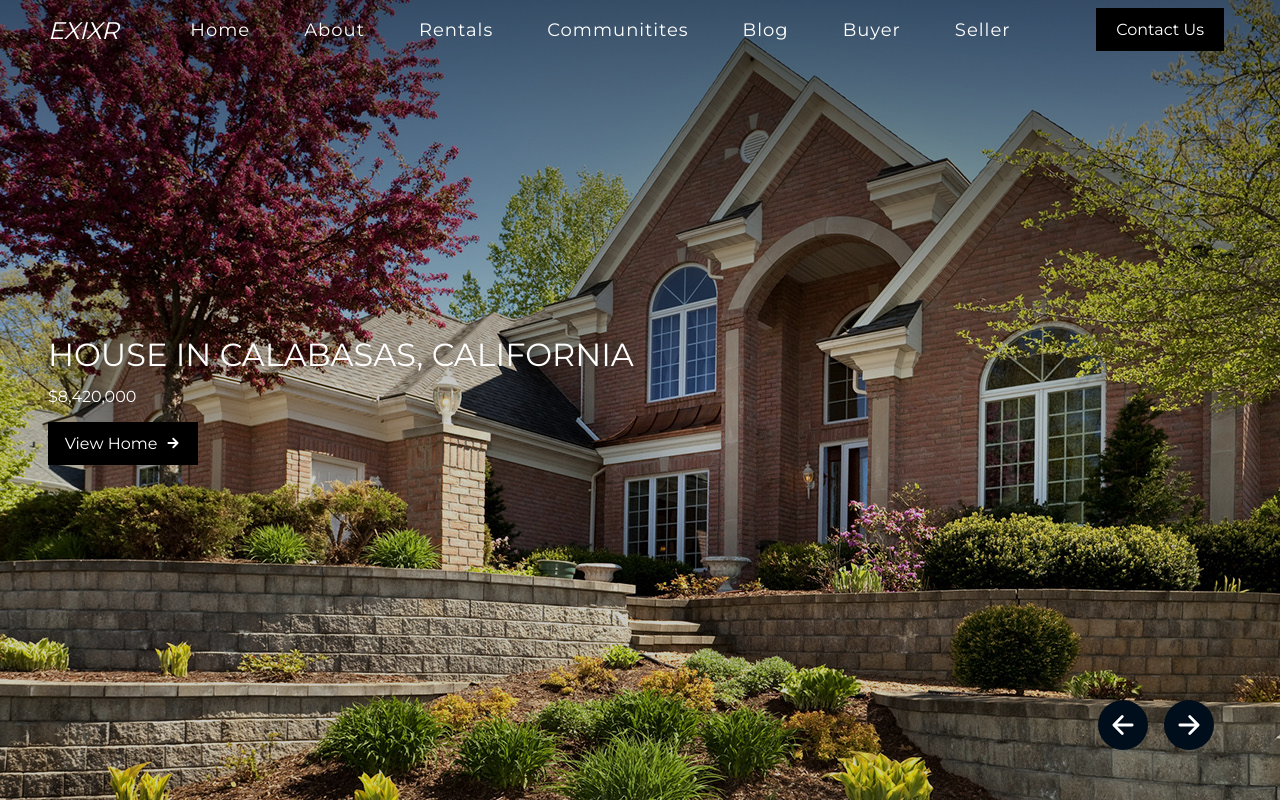
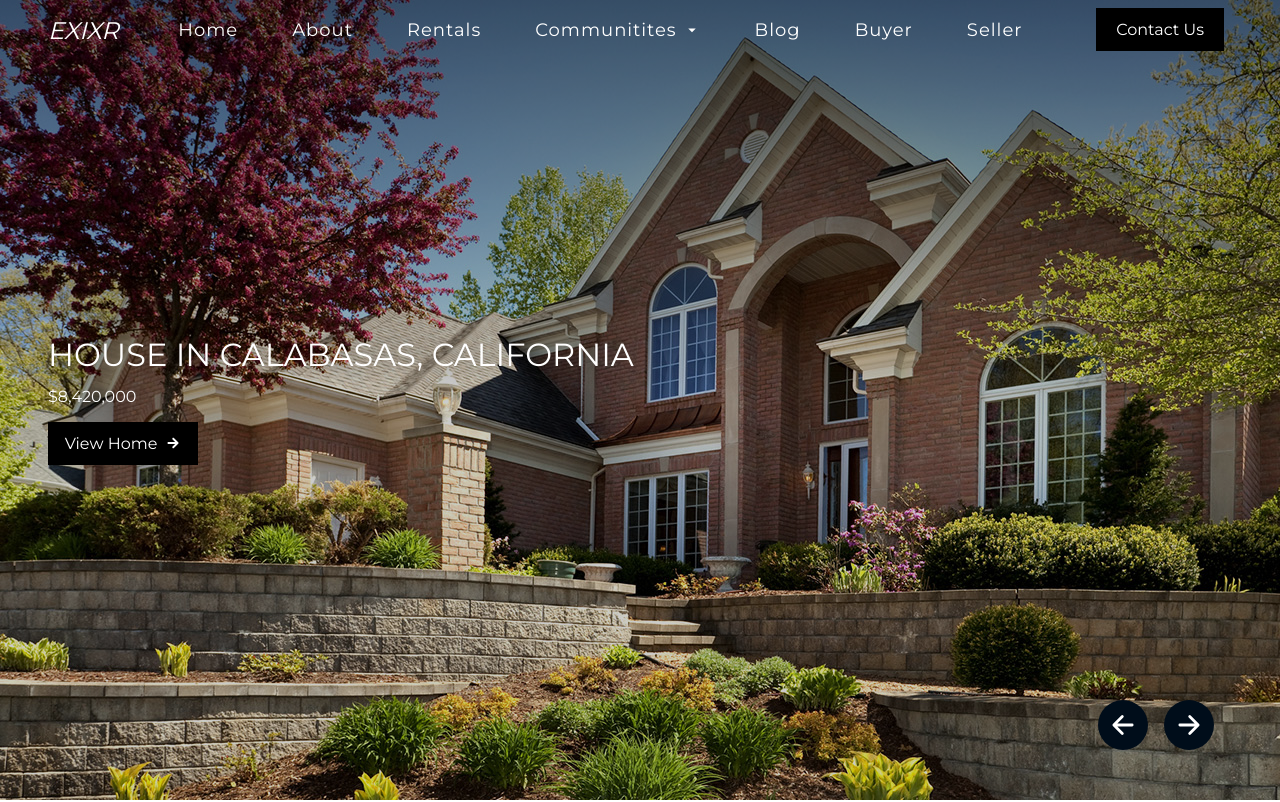
Before and after one commit to sazzadhossainapple/react-real-estate-website, a React (Create React App) app: page / in a window 1280 px wide. Shown: the top 802 px of the page. Built offline with nearby package versions, Linux system fonts and the light colour scheme.

Commit message:
navbar updated

```diff
--- a/src/App.js
+++ b/src/App.js
@@ -1,22 +1,23 @@
 //import React, { useState } from "react";
-import { BrowserRouter as Router, Route, Switch } from "react-router-dom";
-import Footer from "./components/footer/Footer";
+import { Route, BrowserRouter as Router, Switch } from 'react-router-dom';
+import Footer from './components/footer/Footer';
 //import DropDown from "./components/dropDown/DropDown";
 //import HeroImageSlider from "./components/heroImageSlider/HeroImageSlider";
-import Navbar from "./components/navbar/Navbar";
+import Navbar from './components/navbar/Navbar';
 //import { SliderData } from "./data/SliderData";
-import About from "./pages/about/About";
-import Blog from "./pages/blog/Blog";
-import Buyer from "./pages/buyer/Buyer";
-import Carlsbad from "./pages/communitites/carlsbad/Carlsbad";
-import Escondio from "./pages/communitites/Escondio/Escondio";
-import Hawaii from "./pages/communitites/Hawaii/Hawaii";
-import Temecula from "./pages/communitites/Temecula/Temecula";
-import Contacts from "./pages/contact/Contacts";
-import Home from "./pages/home/Home";
-import Rentals from "./pages/rentals/Rentals";
-import Seller from "./pages/seller/Seller";
-import SingleBlog from "./pages/singleBlog/SingleBlog";
+import ScrollToTop from './hook/ScrollToTop';
+import About from './pages/about/About';
+import Blog from './pages/blog/Blog';
+import Buyer from './pages/buyer/Buyer';
+import Escondio from './pages/communitites/Escondio/Escondio';
+import Hawaii from './pages/communitites/Hawaii/Hawaii';
+import Temecula from './pages/communitites/Temecula/Temecula';
+import Carlsbad from './pages/communitites/carlsbad/Carlsbad';
+import Contacts from './pages/contact/Contacts';
+import Home from './pages/home/Home';
+import Rentals from './pages/rentals/Rentals';
+import Seller from './pages/seller/Seller';
+import SingleBlog from './pages/singleBlog/SingleBlog';
 function App() {
     // const [isOpen, setIsOpen] = useState(false);
     // const toggle = () => {
@@ -25,6 +26,7 @@ function App() {
     return (
         <Router>
             <Navbar />
+            <ScrollToTop />
             {/* <DropDown /> */}
             <Switch>
                 <Route exact path="/" component={Home} />
--- a/src/components/navbar/Navbar.jsx
+++ b/src/components/navbar/Navbar.jsx
@@ -1,9 +1,10 @@
-import { useState } from "react";
-import { FaBars, FaTimes } from "react-icons/fa";
-import { Link } from "react-router-dom";
-import { menuData } from "../../data/MenuData";
-import CommunititesDropDown from "../communititesDropDown/CommunititesDropDown";
-import "./navbar.css";
+import { useState } from 'react';
+import { FaBars, FaTimes } from 'react-icons/fa';
+import { MdOutlineArrowDropDown } from 'react-icons/md';
+import { Link } from 'react-router-dom';
+import { menuData } from '../../data/MenuData';
+import CommunititesDropDown from '../communititesDropDown/CommunititesDropDown';
+import './navbar.css';
 export default function Navbar() {
     const [navBar, setNavBar] = useState(false);
     const [dropDown, setDropDown] = useState(false);
@@ -34,18 +35,18 @@ export default function Navbar() {
         }
     };
 
-  window.addEventListener("scroll", changeBackground);
+    window.addEventListener('scroll', changeBackground);
     return (
-    <div className={navBar ? "nav active" : "nav"}>
+        <div className={navBar ? 'nav active' : 'nav'}>
             <Link to="/" className="link">
                 <span className="logo"> EXIXR</span>
             </Link>
             <ul
-        className={isMobile ? "navListMobile" : "navList"}
+                className={isMobile ? 'navListMobile' : 'navList'}
                 onClick={() => setIsMobile(false)}
             >
                 {menuData.map((item, index) => {
-          if (item.title === "Communitites") {
+                    if (item.title === 'Communitites') {
                         return (
                             <li
                                 className="navListItem"
@@ -53,8 +54,8 @@ export default function Navbar() {
                                 onMouseEnter={onMouseEnter}
                                 onMouseLeave={onMouseLeave}
                             >
-                <Link className="link" to={item.link}>
-                  {item.title}
+                                <Link className="link drop-icon" to="">
+                                    {item.title} <MdOutlineArrowDropDown />
                                     {dropDown && <CommunititesDropDown />}
                                 </Link>
                             </li>
--- a/src/components/navbar/navbar.css
+++ b/src/components/navbar/navbar.css
@@ -38,7 +38,7 @@
 }
 
 .navListItem::after {
-  content: "";
+    content: '';
     display: block;
     width: 0;
     height: 1px;
@@ -67,6 +67,12 @@
 }
 .menuBars {
     display: none;
+}
+.drop-icon {
+    display: flex;
+    align-items: center;
+    justify-content: center;
+    gap: 6px;
 }
 
 @media screen and (max-width: 768px) {
--- /dev/null
+++ b/src/hook/ScrollToTop.js
@@ -0,0 +1,19 @@
+import { useEffect } from 'react';
+import { useLocation } from 'react-router-dom';
+
+function ScrollToTop() {
+    const { pathname } = useLocation();
+
+    useEffect(() => {
+        // "document.documentElement.scrollTo" is the magic for React Router Dom v6
+        document.documentElement.scrollTo({
+            top: 0,
+            left: 0,
+            behavior: 'instant', // Optional if you want to skip the scrolling animation
+        });
+    }, [pathname]);
+
+    return null;
+}
+
+export default ScrollToTop;
```
Also changed, not shown: src/components/communititesDropDown/CommunititesDropDown.jsx (+7 -5 lines), package.json (indentation only), 2 other files (tests, documents, lock files or other folders). Lines whose indentation alone changed are shown as unchanged.
